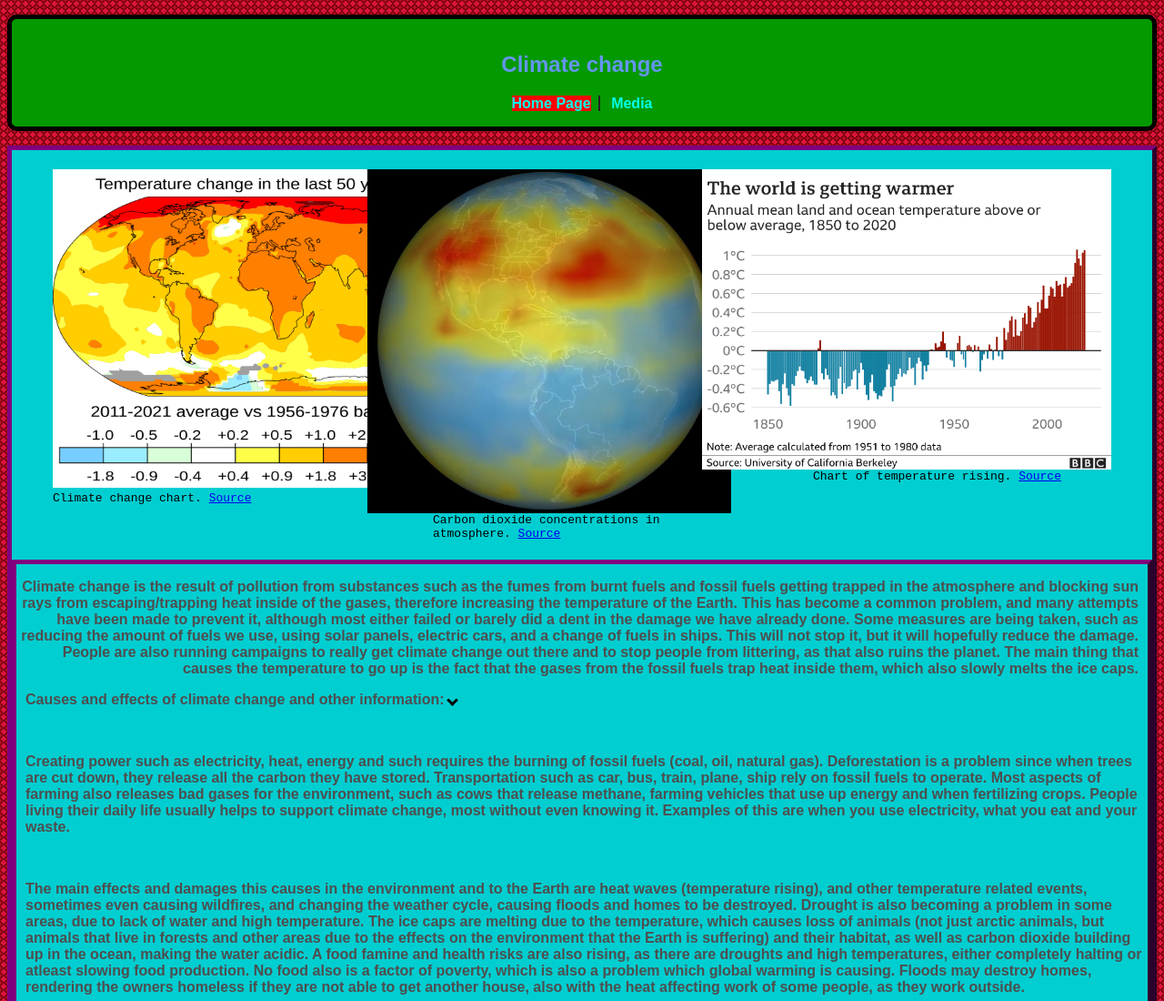
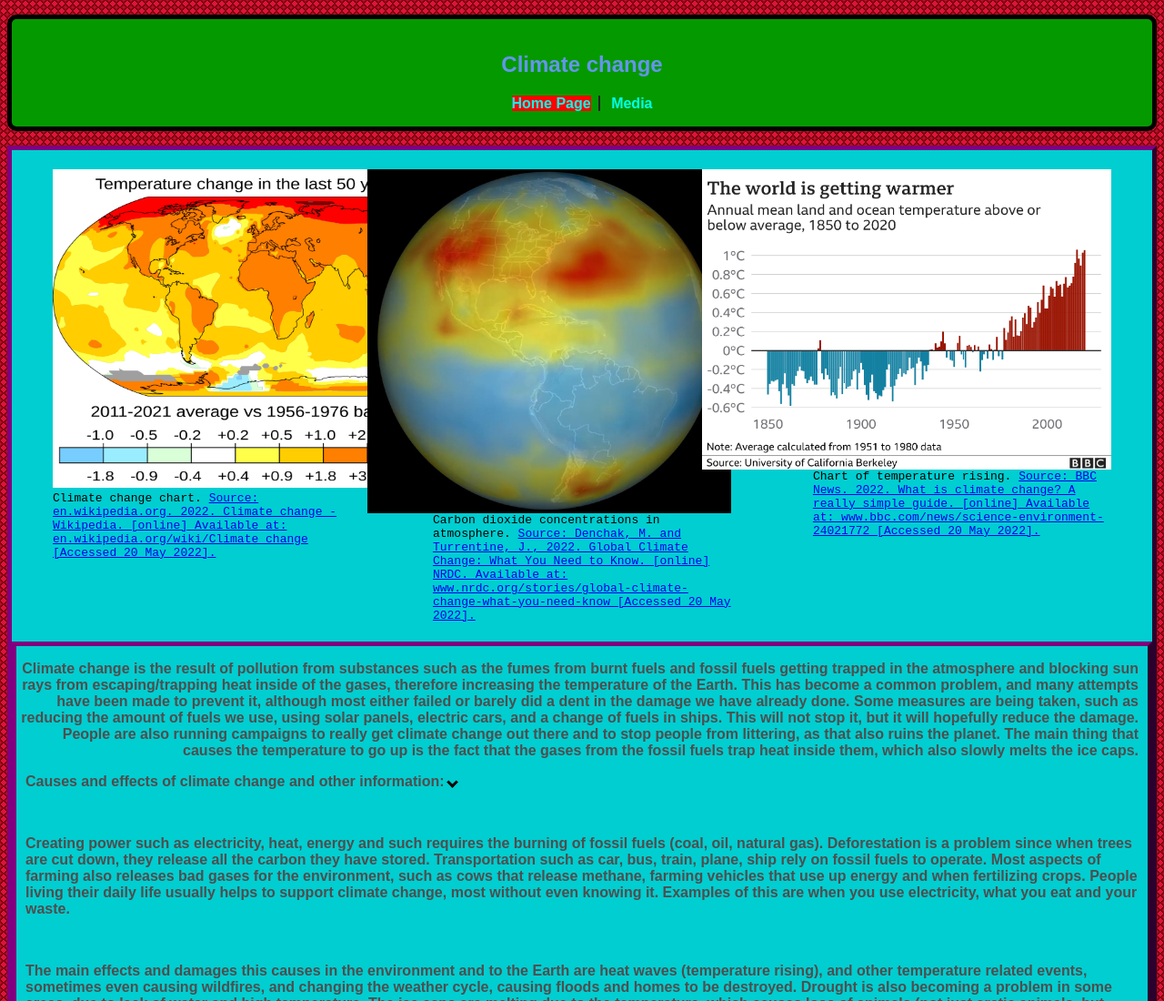
Before and after one commit to godfrac/youtube.github.io, a plain HTML site: page indexccc.html in a window 1280 px wide. Shown: the top 1100 px of the page at 91% size. Drawn offline with Linux system fonts and the light colour scheme.

Commit message:
Update indexccc.html

```diff
--- a/indexccc.html
+++ b/indexccc.html
@@ -32,21 +32,21 @@
                 <div class="column">
                     <figure>
                         <img src="indeximg1.png" width="450" height="350" alt="Climate change chart">
-                        <figcaption>Climate change chart. <a href="https://en.wikipedia.org/wiki/Climate_change">Source</a></figcaption>
+                        <figcaption>Climate change chart. <a href="https://en.wikipedia.org/wiki/Climate_change">Source: en.wikipedia.org. 2022. Climate change - Wikipedia. [online] Available at: en.wikipedia.org/wiki/Climate_change [Accessed 20 May 2022].</a></figcaption>
                     </figure>
                 </div>
 
                 <div class="column">
                     <figure>
                         <img src="logo.png" width="400" height="378" align="right" alt="CO2 concentrations">
-                        <figcaption>Carbon dioxide concentrations in atmosphere. <a href="https://www.nrdc.org/stories/global-climate-change-what-you-need-know">Source</a></figcaption>
+                        <figcaption>Carbon dioxide concentrations in atmosphere. <a href="https://www.nrdc.org/stories/global-climate-change-what-you-need-know">Source: Denchak, M. and Turrentine, J., 2022. Global Climate Change: What You Need to Know. [online] NRDC. Available at: www.nrdc.org/stories/global-climate-change-what-you-need-know [Accessed 20 May 2022].</a></figcaption>
                     </figure>
                 </div>
 
                 <div class="column">
                     <figure>
                         <img src="chart.png" width="450" height="330" align="right" alt="Temperature chart">
-                        <figcaption>Chart of temperature rising. <a href="https://www.bbc.com/news/science-environment-24021772">Source</a></figcaption>
+                        <figcaption>Chart of temperature rising. <a href="https://www.bbc.com/news/science-environment-24021772">Source: BBC News. 2022. What is climate change? A really simple guide. [online] Available at: www.bbc.com/news/science-environment-24021772 [Accessed 20 May 2022].</a></figcaption>
                     </figure>
                 </div>
             </div>
```
